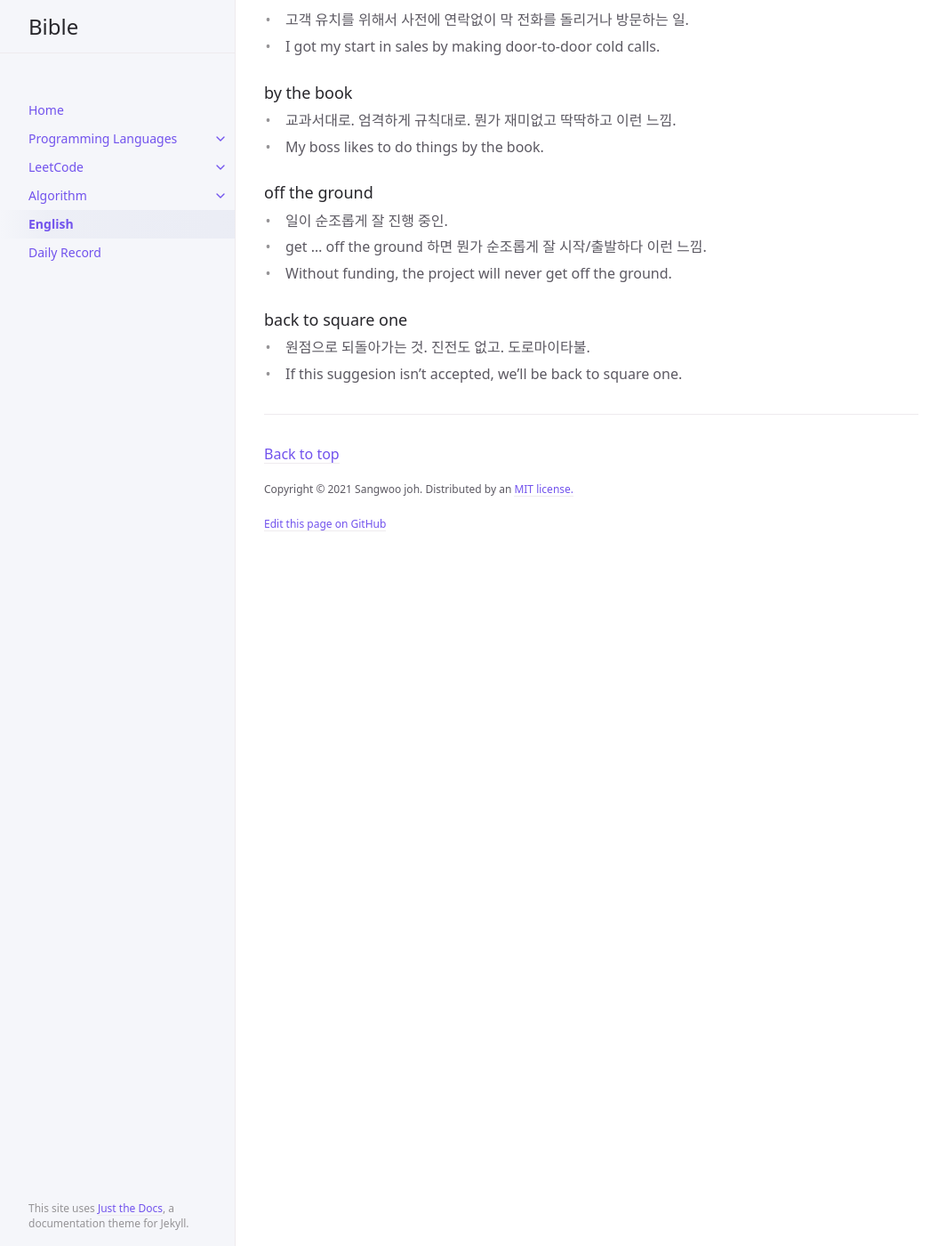
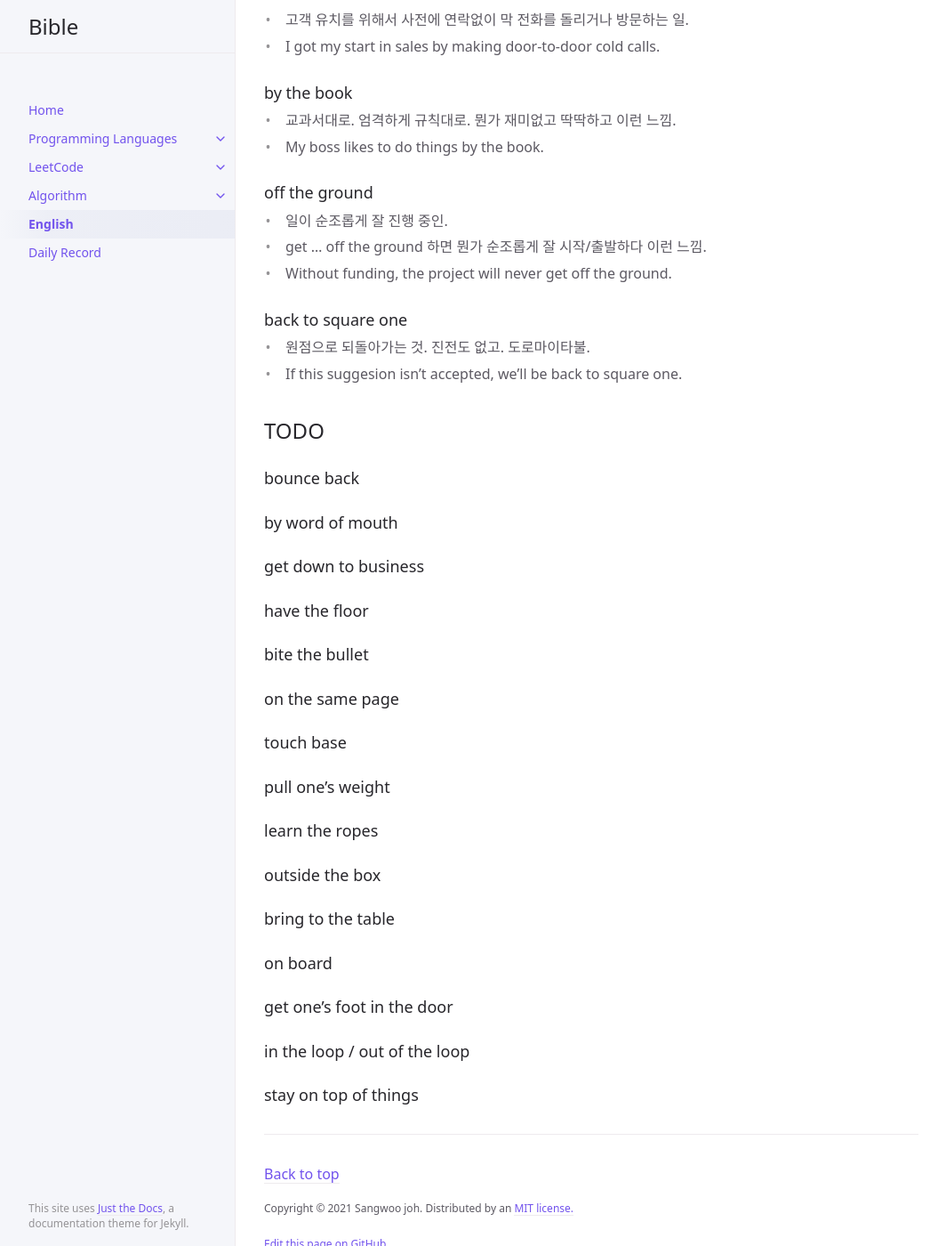
Before and after one commit to sangwoo-joh/bible-archive, a Jekyll site: the page built from english/index.md, in a window 1280 px wide and 1400 px high, scrolled down 509 px. Shown: the whole window at 89% size, without its empty margins (107-1171 px from the left). Built offline with Jekyll 4.4.1, drawn with Linux system fonts in a browser that asks for light colours.

Commit message:
Add todos

```diff
--- a/english/index.md
+++ b/english/index.md
@@ -35,3 +35,20 @@ permalink: /english/
 ### back to square one
  - 원점으로 되돌아가는 것. 진전도 없고. 도로마이타불.
  - If this suggesion isn't accepted, we'll be back to square one.
+
+## TODO
+### bounce back
+### by word of mouth
+### get down to business
+### have the floor
+### bite the bullet
+### on the same page
+### touch base
+### pull one's weight
+### learn the ropes
+### outside the box
+### bring to the table
+### on board
+### get one's foot in the door
+### in the loop / out of the loop
+### stay on top of things
```
